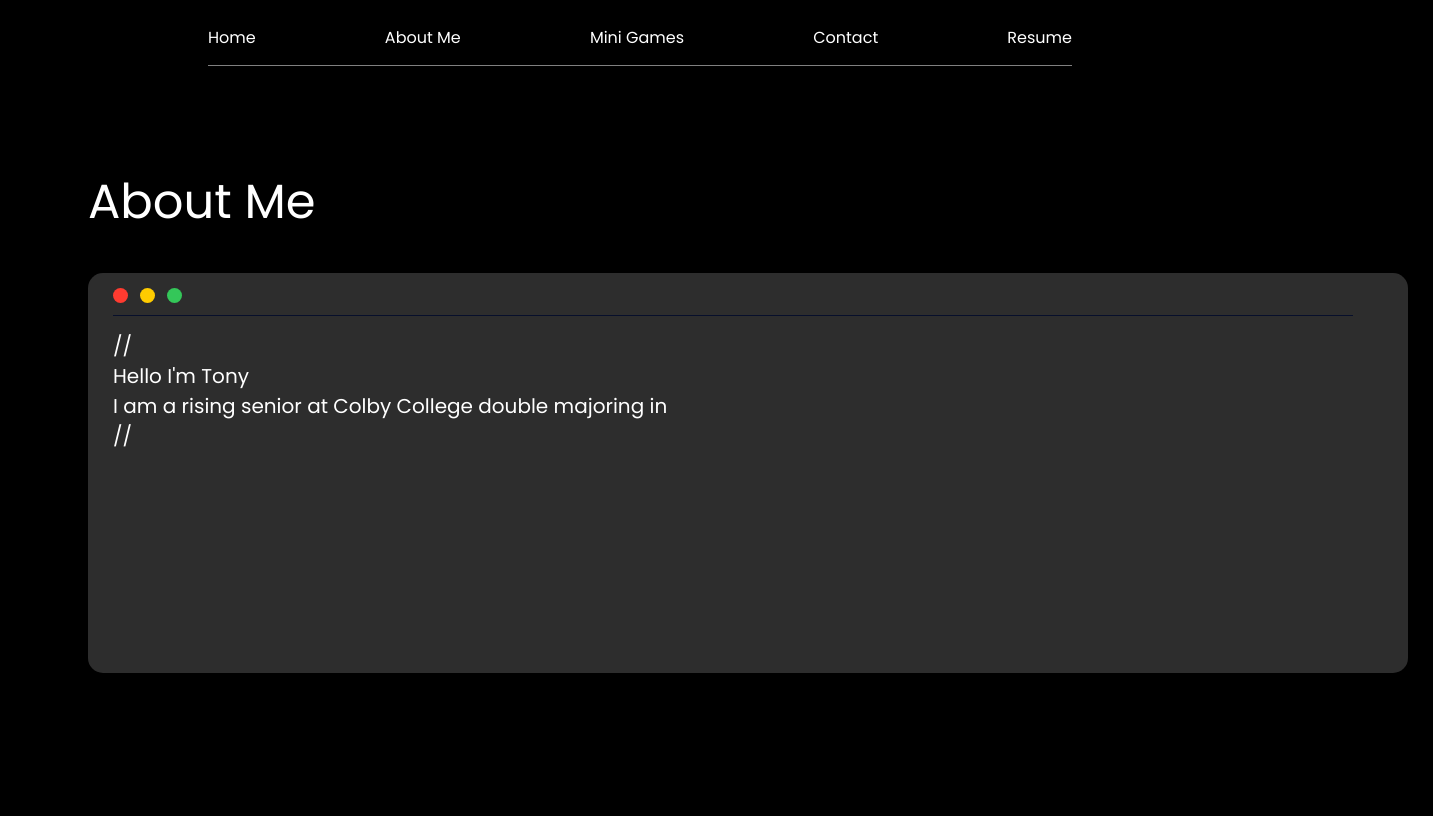
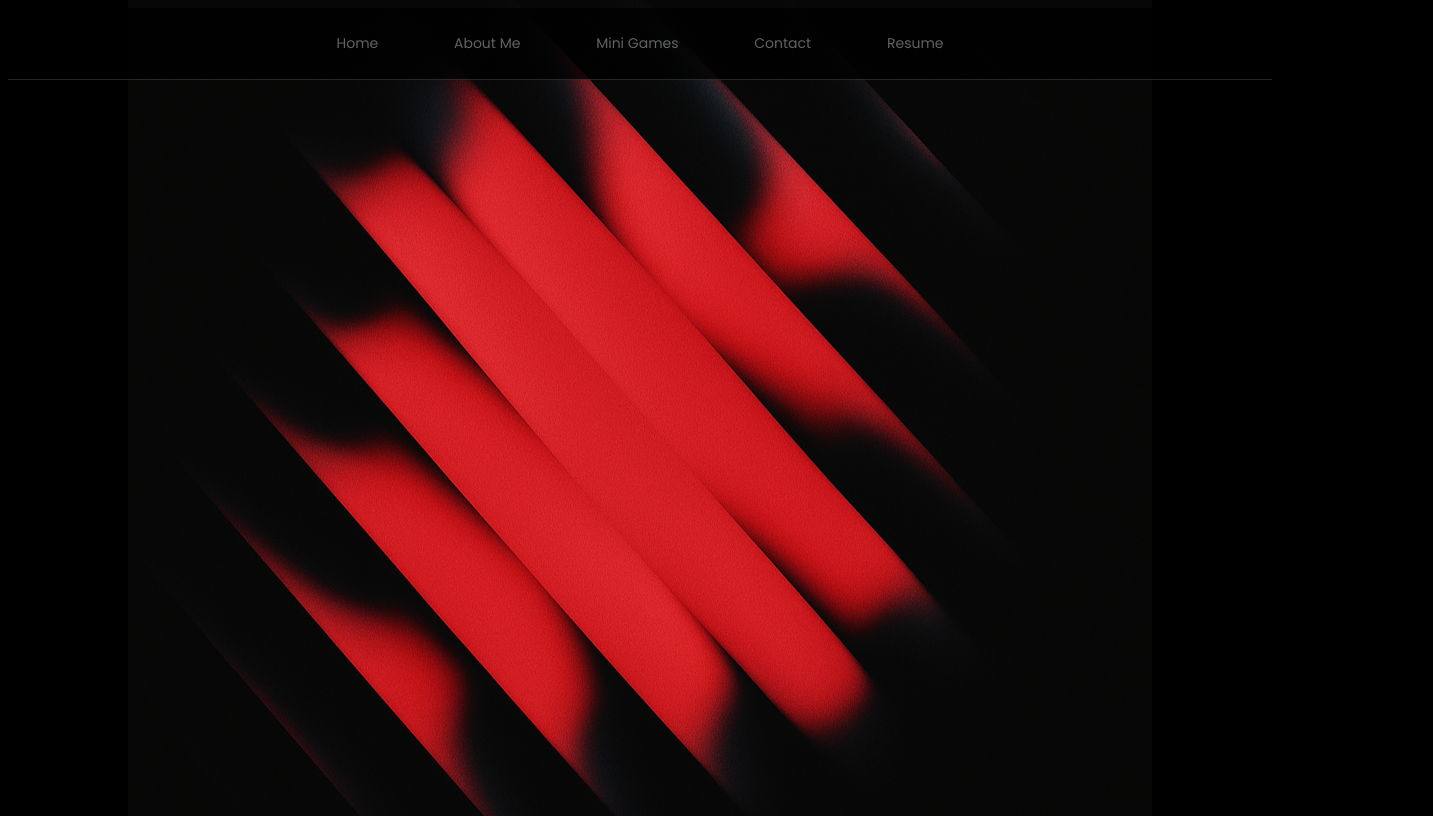
Before and after one commit to ooonab26-arch/ooonab26-arch.github.io, a plain HTML site: page website.html in a window 1280 px wide. Shown: the whole page, 1433 px wide, since content can reach past the window. Drawn offline with Linux system fonts and the light colour scheme.

Commit message:
new background added

```diff
--- a/styles/about-me.css
+++ b/styles/about-me.css
@@ -2,13 +2,15 @@
     color: white;
     font-weight: bold;
     font-size: 3rem;
-
-    margin-top: 100px;
+    margin-top: 1px;
     margin-left:80px ;
 }
 
+.Text-AB{
+    color: white;
+}
 .ios-container{
-    background-color: #2d2d2d;
+    background-color: #202020;
     width: 1320px;
     height: 400px;
     margin-top: 35px;
@@ -55,7 +57,7 @@
     margin-left: 25px;
     height: 1px;
     width: 1240px;
-    background-color: rgb(7, 15, 43);
+    background-color: rgb(85, 85, 85);
 }
 
 .aboutme-text{
@@ -69,6 +71,7 @@
 
 .aboutme-context span{
         display: block;
+        color: white;
         width: 0;
         white-space: nowrap;
         overflow: hidden;
--- a/styles/home-page.css
+++ b/styles/home-page.css
@@ -3,14 +3,38 @@
     font-optical-sizing: auto;
     font-weight: 400;
     font-style: normal;
-    color: white;
+    color: grey ;
 }
 
+body {
+    min-height: 100vh;
+    background-image: url("../thumbnails/homepagebg.jpg");
+    background-size: auto;
+    background-position: 50% 20%;
+    background-repeat: no-repeat;
+    background-color: #000;
+  }
 .top-section{
-    margin: 25px 200px;
+    display: flex;
+    border-bottom: 1px solid rgb(50, 50, 50);
+    background-color: black;
+    opacity: 0.75;
+}
+.top-left{
+ flex: 0.5;
+}
+.top-mid{
+    padding: 25px;
     display: flex;
     justify-content: space-between;
     align-items: center;
-    padding-bottom:15px;
-    border-bottom: 1px solid grey;
+    font-size: 14px;
+    flex: 1;
 }
+.top-right{
+    flex: 0.5;
+}
+
+.home-icon{
+    cursor: pointer;
+}
--- a/website.html
+++ b/website.html
@@ -10,18 +10,23 @@
     <link rel="stylesheet" href="styles/home-page.css">
     <link rel="stylesheet" href="styles/about-me.css">
 </head>
-<body style="background-color: black">
+<body>
     <div class = "top-section">
-        <div> Home  </div>
-        <div> About Me </div>
-        <div> Mini Games  </div>
-        <div> Contact </div>
-        <div> Resume </div>
+        <div class = "top-left"> </div>
+        <div class = "top-mid">
+            <div class = "home-icon"> Home  </div>
+            <div class = "home-icon"> About Me </div>
+            <div class = "home-icon"> Mini Games  </div>
+            <div class = "home-icon"> Contact </div>
+            <div class = "home-icon"> Resume </div>
+        </div>
+        <div class = "top-right"> </div>
+
     </div>
 
     <!-- About me page  -->
-    <div class="aboutme-title" id="am-page">
-        <div> About Me </div>
+    <!-- <div class="aboutme-title" id="am-page">
+        <div class="Text-AB"> About Me </div>
         <div class="ios-container">
             <div class="buttons">
                 <div class=" red-button"></div>
@@ -39,5 +44,5 @@
                 <span>//</span>
             </div>
         </div>
-     </div>
+    </div> -->
 </body>
```
Also changed, not shown: thumbnails/homepagebg.jpg (added). Lines whose indentation alone changed are shown as unchanged.
